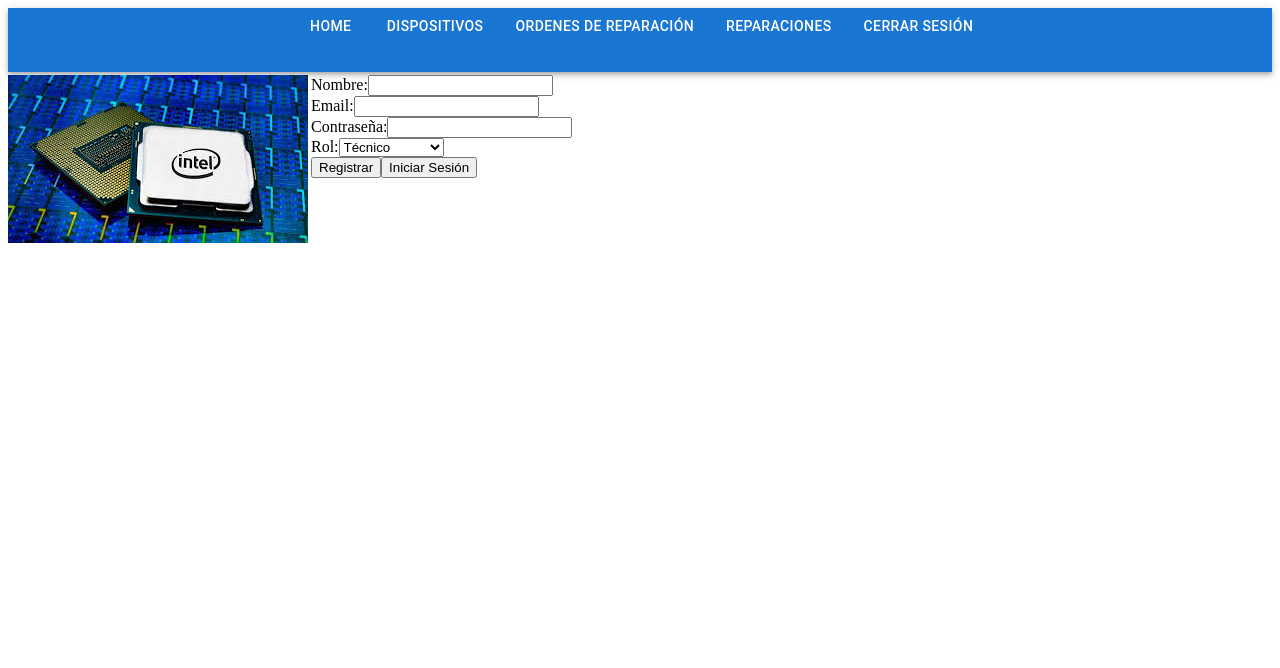
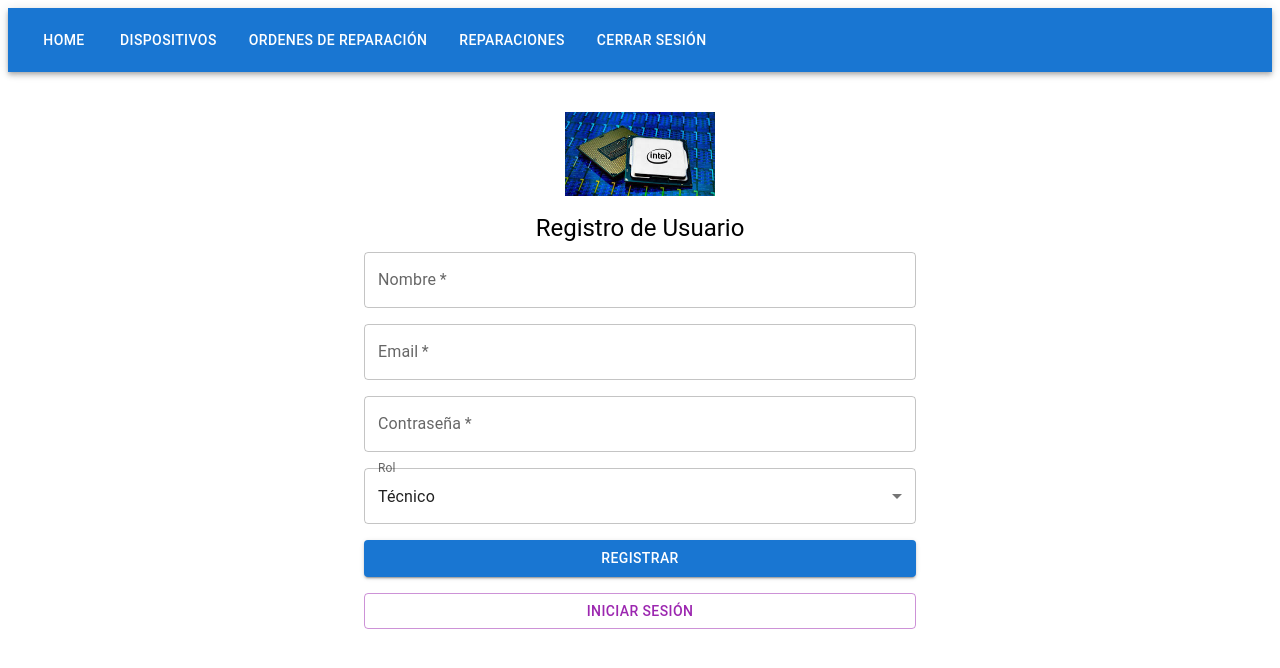
Before and after one commit to LucianoAven/EFI-API-FRONTEND, a React (Vite) app: page /register in a window 1280 px wide. Shown: the top 668 px of the page. Built offline with nearby package versions, Linux system fonts and the light colour scheme.

Commit message:
agregar estilo

```diff
--- a/src/components/Homebutton.jsx
+++ b/src/components/Homebutton.jsx
@@ -7,14 +7,14 @@ import Button from './Button';
 const HomeButton = (props) => {
 
     return (
-        <Button margin ={"10px"}>
+        <Button >
             <Box display={'flex'} flexDirection={'column'} justifyContent="center" alignItems={"center"}
                 padding={2} sx={{ color: theme => theme.palette.text.primary }}
             >
                 <Box marginBottom={4}>
                     {props.icon}
                 </Box>
-                <Typography variant={'body2'}>{props.titulo}</Typography>
+                <Typography variant="h6">{props.titulo}</Typography>
             </Box>
         </Button>
     )
--- a/src/components/detailDevice.jsx
+++ b/src/components/detailDevice.jsx
@@ -1,12 +1,15 @@
 import React, { useEffect, useState } from 'react';
 import axios from 'axios';
 import { useParams } from 'react-router-dom';
+import { Container, Typography, Paper, CircularProgress, Box, Button } from '@mui/material';
+import { useNavigate } from 'react-router-dom';
 
 const DeviceDetail = () => {
   const { id } = useParams();
   const [device, setDevice] = useState(null);
   const [loading, setLoading] = useState(true);
   const [error, setError] = useState(null);
+  const navigate = useNavigate()
 
   useEffect(() => {
     const fetchDevice = async () => {
@@ -23,18 +26,53 @@ const DeviceDetail = () => {
     fetchDevice();
   }, [id]);
 
-  if (loading) return <div>Cargando...</div>;
-  if (error) return <div>{error}</div>;
+  const handleList = () => {
+    navigate("/devices")
+  };
+
+  const handleEdit = () => {
+    navigate(`/devices/update/${id}`)
+  }
+
+  if (loading) return (
+    <Box display="flex" justifyContent="center" mt={4}>
+      <CircularProgress />
+    </Box>
+  );
+
+  if (error) return (
+    <Typography color="error" align="center" mt={4}>
+      {error}
+    </Typography>
+  );
 
   return (
-    <div>
-      <h1>Detalles del Dispositivo</h1>
-      <h2>Marca: {device.marca}</h2>
-      <p>Modelo: {device.modelo}</p>
-      <p>Tipo: {device.tipo}</p>
-      <p>Número de Serie: {device.número_serie}</p>
-      <p>Estado: {device.estado}</p>
-    </div>
+    <Container maxWidth="sm" style={{ marginTop: '2rem' }}>
+      <Paper elevation={3} style={{ padding: '2rem' }}>
+        <Typography variant="h4" gutterBottom align="center">
+          Detalles del Dispositivo
+        </Typography>
+        <Typography variant="h6">Marca: {device.marca}</Typography>
+        <Typography>Modelo: {device.modelo}</Typography>
+        <Typography>Tipo: {device.tipo}</Typography>
+        <Typography>Número de Serie: {device.número_serie}</Typography>
+        <Typography>Estado: {device.estado}</Typography>
+        <Box sx={{marginTop:"10"}}>
+          {/* <Button  variant="contained" color="primary" fullWidth onClick={handleEdit}>
+                Editar Dispositivo
+              </Button> */}
+
+              <Button
+                onClick={handleList}
+                variant="text"
+                color="secondary"
+                fullWidth
+              >
+                Volver a Dispositivos
+            </Button>
+          </Box>
+      </Paper>
+    </Container>
   );
 };
 
--- a/src/components/detailRepair.jsx
+++ b/src/components/detailRepair.jsx
@@ -1,12 +1,15 @@
 import React, { useEffect, useState } from 'react';
 import axios from 'axios';
 import { useParams } from 'react-router-dom';
+import { Container, Typography, Paper, CircularProgress, Button, Box } from '@mui/material';
+import { useNavigate } from 'react-router-dom';
 
 const RepairDetail = () => {
   const { id } = useParams();
   const [repair, setRepair] = useState(null);
   const [loading, setLoading] = useState(true);
   const [error, setError] = useState(null);
+  const navigate = useNavigate;
 
   useEffect(() => {
     const fetchRepair = async () => {
@@ -14,7 +17,7 @@ const RepairDetail = () => {
         const response = await axios.get(`http://localhost:4000/api/repairs/${id}`);
         setRepair(response.data);
       } catch (error) {
-        setError('Error al obtener los datos de la reparacion');
+        setError('Error al obtener los datos de la reparación');
       } finally {
         setLoading(false);
       }
@@ -23,16 +26,44 @@ const RepairDetail = () => {
     fetchRepair();
   }, [id]);
 
-  if (loading) return <div>Cargando...</div>;
-  if (error) return <div>{error}</div>;
+  const handleList = () => {
+    navigate("/repairs")
+  };
+
+  const handleFinalize = () => {
+    navigate(`/repairs/update/${id}`)
+  }
+
+  if (loading) return <CircularProgress />;
+  if (error) return <Typography color="error">{error}</Typography>;
 
   return (
-    <div>
-      <h1>Detalles de la reparacion</h1>
-      <p>fecha_inicio: {repair.fecha_inicio}</p>
-      <p>fecha_fin: {repair.fecha_fin}</p>
-      <p>Costo Real: {repair.costo_real}</p>
-    </div>
+    <Container maxWidth="sm" style={{ marginTop: '2rem' }}>
+      <Paper elevation={3} style={{ padding: '2rem' }}>
+        <Typography variant="h4" gutterBottom>Detalles de la reparación</Typography>
+        <Typography>Dispositivo: {repair.ordenReparacion.dispositivo.marca} {repair.ordenReparacion.dispositivo.modelo}</Typography>
+        <Typography>Problema Reportado: {repair.ordenReparacion.problema_reportado}</Typography>
+        <Typography>Técnico: {repair.ordenReparacion.tecnico.name}</Typography>
+        <Typography>Fecha de Inicio: {repair.fecha_inicio}</Typography>
+        <Typography>Fecha de Fin: {repair.fecha_fin}</Typography>
+        <Typography>Estado: {repair.ordenReparacion.dispositivo.estado}</Typography>
+        <Typography>Costo Real: {repair.costo_real}</Typography>
+        <Box sx={{marginTop:"10"}}>
+          {/* <Button  variant="contained" color="primary" fullWidth onClick={handleFinalize}>
+              Marcar Reparación como Finalizada
+          </Button> */}
+
+          <Button
+            onClick={handleList}
+            variant="text"
+            color="secondary"
+            fullWidth
+          >
+            Volver a Reparaciones
+        </Button>
+        </Box>
+      </Paper>
+    </Container>
   );
 };
 
--- a/src/components/detailRepairOrder.jsx
+++ b/src/components/detailRepairOrder.jsx
@@ -1,12 +1,15 @@
 import React, { useEffect, useState } from 'react';
 import axios from 'axios';
 import { useParams } from 'react-router-dom';
+import { Container, Typography, Paper, CircularProgress, Button, Box } from '@mui/material';
+import { useNavigate } from 'react-router-dom';
 
 const RepairOrderDetail = () => {
   const { id } = useParams();
   const [repairOrder, setRepairOrder] = useState(null);
   const [loading, setLoading] = useState(true);
   const [error, setError] = useState(null);
+  const navigate = useNavigate()
 
   useEffect(() => {
     const fetchRepairOrder = async () => {
@@ -23,18 +26,43 @@ const RepairOrderDetail = () => {
     fetchRepairOrder();
   }, [id]);
 
-  if (loading) return <div>Cargando...</div>;
-  if (error) return <div>{error}</div>;
+  const handleList = () => {
+    navigate("/repair-orders")
+  };
+
+  const handleEdit = () => {
+    navigate(`/repair-orders/update/${id}`)
+  }
+
+  if (loading) return <CircularProgress />;
+  if (error) return <Typography color="error">{error}</Typography>;
 
   return (
-    <div>
-      <h1>Detalles de la orden de reparacion</h1>
-      <p>Fecha: {repairOrder.fecha}</p>
-      <p>problema_reportado: {repairOrder.problema_reportado}</p>
-      <p>Dispositivo: {repairOrder.id_dispositivo}</p>
-      <p>Usuario: {repairOrder.id_usuario}</p>
-      <p>Costo estimado: {repairOrder.costo_estimado}</p>
-    </div>
+    <Container maxWidth="sm" style={{ marginTop: '2rem' }}>
+      <Paper elevation={3} style={{ padding: '2rem' }}>
+        <Typography variant="h4" gutterBottom>Detalles de la orden de reparación</Typography>
+        <Typography>Fecha: {repairOrder.fecha}</Typography>
+        <Typography>Problema Reportado: {repairOrder.problema_reportado}</Typography>
+        <Typography>Dispositivo: {repairOrder.dispositivo.marca} {repairOrder.dispositivo.modelo}</Typography>
+        <Typography>Técnico: {repairOrder.tecnico.name}</Typography>
+        <Typography>Costo estimado: {repairOrder.costo_estimado}</Typography>
+        <Typography>Estado: {repairOrder.dispositivo.estado}</Typography>
+        <Box sx={{marginTop:"10"}}>
+          {/* <Button  variant="contained" color="primary" fullWidth onClick={handleEdit}>
+                Editar Order de Reparación
+              </Button> */}
+
+              <Button
+                onClick={handleList}
+                variant="text"
+                color="secondary"
+                fullWidth
+              >
+                Volver a Ordenes de Reparación
+            </Button>
+          </Box>
+      </Paper>
+    </Container>
   );
 };
 
--- a/src/views/Devices/UpdateDeviceForm.jsx
+++ b/src/views/Devices/UpdateDeviceForm.jsx
@@ -3,10 +3,12 @@ import React, { useState, useEffect } from "react";
 import axios from "axios";
 import { TextField, Button, Box, Typography } from "@mui/material";
 import { useParams } from 'react-router-dom';
+import { useNavigate } from "react-router-dom";
 
 const UpdateDeviceForm= () => {
     const { id } = useParams();
     const [deviceData, setDeviceData] = useState(null);
+    const navigate = useNavigate()
 
     useEffect(() => {
         const fetchDeviceData = async () => {
@@ -30,6 +32,7 @@ const UpdateDeviceForm= () => {
         try {
             await axios.put(`http://localhost:4000/api/devices/${id}`, deviceData);
             alert("Dispositivo actualizado correctamente");
+            navigate(`/devices/${id}`)
         } catch (error) {
             console.error("Error al actualizar el dispositivo:", error);
         }
--- a/src/views/Home.jsx
+++ b/src/views/Home.jsx
@@ -1,28 +1,31 @@
 import { NavLink } from 'react-router-dom';
 import HomeButton from '../components/Homebutton';
 import DevicesIcon from '@mui/icons-material/Devices';
+import DevicesOutlinedIcon from '@mui/icons-material/DevicesOutlined';
 import EventNoteIcon from '@mui/icons-material/EventNote';
-import BuildIcon from '@mui/icons-material/Build';
-import { Box, Typography} from '@mui/material';
+import EventNoteOutlinedIcon from '@mui/icons-material/EventNoteOutlined';
+import BuildOutlinedIcon from '@mui/icons-material/BuildOutlined';
+import HandymanOutlinedIcon from '@mui/icons-material/HandymanOutlined';
+import { Box, Typography, Container} from '@mui/material';
 export default function Home() {
     return (
-        <>
-            <Typography variant="h5" component="div" sx={{ m: 2 }}>
+        <Container  >
+            {/* <Typography variant="h3"  sx={{ m: 5 }}>
             Nuestro servicios de reparación
-        </Typography>
-            <Box display={"flex"}>
-                <NavLink to="/devices">
-                    <HomeButton titulo={"Dispositivos"} icon={<DevicesIcon sx={{ fontSize: "2.5rem" }}/>}/>
+            </Typography> */}
+            <Box sx={{ display: 'flex',  alignItems: 'center', mt: 20,ml:10, gap: '1rem 5rem'}}>
+                <NavLink to="/devices" >
+                    <HomeButton titulo={"Dispositivos"} icon={<DevicesOutlinedIcon sx={{ fontSize: "15rem" }}/>}/>
                 </NavLink>
                 <NavLink to="repair-orders">
-                    <HomeButton titulo={"Ordenes de reparación"} icon={<EventNoteIcon sx={{ fontSize: "2.5rem" }}/>}/>
+                    <HomeButton titulo={"Ordenes de reparación"} icon={<EventNoteOutlinedIcon sx={{ fontSize: "15rem" }}/>}/>
                 </NavLink>
                 <NavLink to="/repairs">
-                <HomeButton titulo={"Reparaciones"} icon={<BuildIcon sx={{ fontSize: "2.5rem" }}/>}/>
+                <HomeButton titulo={"Reparaciones"} icon={<HandymanOutlinedIcon sx={{ fontSize: "15rem" }}/>}/>
                 </NavLink>
 
             </Box>
-        </>
+        </Container>
     );
 };
 
--- a/src/views/Login.jsx
+++ b/src/views/Login.jsx
@@ -1,70 +1,67 @@
-import { useState } from "react";
+import React, { useState, useContext } from "react";
 import axios from "axios";
-import Input from "../components/Input.jsx";
-import { useContext } from "react";
+import { TextField, Button, Box, Typography, Container, Stack } from "@mui/material";
 import AuthContext from "../context/AuthContext.jsx";
 import { useNavigate } from "react-router-dom";
 
 export default function Login() {
-  const [user, setUser] = useState({
-    email: "",
-    password: "",
-  });
   const { login } = useContext(AuthContext);
   const [email, setEmail] = useState("");
   const [password, setPassword] = useState("");
-  const navigate = useNavigate()
-
-  const handleChange = (e) => {
-    setUser({
-      ...user,
-      [e.target.name]: e.target.value,
-    });
-  };
-
-  const handleLogin = () => {
-    axios
-      .post("http://localhost:4000/api/users/login", {
-        email: user.email,
-        password: user.password,
-      })
-      .then((data) => console.log(data))
-      .catch((error) => console.error(error));
-  };
+  const navigate = useNavigate();
 
   const handleSubmit = async (e) => {
     e.preventDefault();
     await login(email, password);
   };
-const handleNavigate = () =>{
-  navigate("/register")
-}
 
+  const handleNavigate = () => {
+    navigate("/register");
+  };
 
   return (
-    <div>
+    <Container maxWidth="xs">
+      <Box sx={{ mt: 8, p: 3, boxShadow: 3, borderRadius: 2 }}>
+        <Typography variant="h5" align="center" gutterBottom>
+          Iniciar Sesión
+        </Typography>
+
         <form onSubmit={handleSubmit}>
-        <Input
-          id="email"
+          <Stack spacing={2}>
+            <TextField
               label="Email"
-          name="email"
-          placeholder="Ingrese su correo electrónico"
-          type="text"
-          onChange= {(e) => setEmail(e.target.value)}
+              variant="outlined"
+              fullWidth
+              type="email"
+              value={email}
+              onChange={(e) => setEmail(e.target.value)}
+              required
             />
-        <Input
-          id="password"
+            <TextField
               label="Contraseña"
-          name="password"
-          placeholder="Ingese su contraseña"
+              variant="outlined"
+              fullWidth
               type="password"
+              value={password}
               onChange={(e) => setPassword(e.target.value)}
+              required
             />
 
-        <button type="submit">Ingresar</button>
+            <Button type="submit" variant="contained" color="primary" fullWidth>
+              Ingresar
+            </Button>
 
-        <button onClick={handleNavigate}>Registrarse</button>
+            <Button
+              onClick={handleNavigate}
+              variant="text"
+              color="secondary"
+              fullWidth
+            >
+              Registrarse
+            </Button>
+          </Stack>
         </form>
-    </div>
+      </Box>
+    </Container>
   );
 }
--- a/src/views/Orders/OrdersList.jsx
+++ b/src/views/Orders/OrdersList.jsx
@@ -50,7 +50,7 @@ const Action = (props) =>{
     if (action === 'delete') {
       deleteOrder(selectedOrder.id)
     } else if (action === 'edit') {
-      console.log('Editar orden:', selectedOrder);
+      navigate(`/repair-orders/update/${selectedOrder.id}`);
     } else if (action === 'details') {
       navigate(`/repair-orders/${selectedOrder.id}`);
     } else if (action === 'createRepair') {
--- a/src/views/Orders/UpdateRepairOrderForm.jsx
+++ b/src/views/Orders/UpdateRepairOrderForm.jsx
@@ -3,14 +3,15 @@ import React, { useState, useEffect } from "react";
 import axios from "axios";
 import { TextField, Button, Box, Typography, MenuItem, Select, InputLabel, FormControl } from "@mui/material";
 import { useParams } from 'react-router-dom';
+import { useNavigate } from "react-router-dom";
 
 const UpdateRepairOrderForm = () => {
     const { id } = useParams();
     const [orderData, setOrderData] = useState(null);
     const [technicians, setTechnicians] = useState([]);
+    const navigate = useNavigate()
 
     useEffect(() => {
-        // Obtener datos de la orden de reparación
         const fetchOrderData = async () => {
             try {
                 const response = await axios.get(`http://localhost:4000/api/orders/${id}`);
@@ -19,7 +20,6 @@ const UpdateRepairOrderForm = () => {
                 console.error("Error al obtener los datos de la orden:", error);
             }
         };
-        // Obtener lista de técnicos
         const fetchTechnicians = async () => {
             try {
                 const response = await axios.get("http://localhost:4000/api/users?role=tecnico");
@@ -42,6 +42,7 @@ const UpdateRepairOrderForm = () => {
         try {
             await axios.put(`http://localhost:4000/api/orders/${id}`, orderData);
             alert("Orden de reparación actualizada correctamente");
+            navigate(`/repair-orders/${id}`)
         } catch (error) {
             console.error("Error al actualizar la orden de reparación:", error);
         }
--- a/src/views/Register.jsx
+++ b/src/views/Register.jsx
@@ -1,8 +1,7 @@
-import { useState } from "react";
+import React, { useState } from "react";
 import axios from "axios";
 import { validateName, validateEmail, validatePassword } from "../validations";
-import Input from "../components/Input.jsx";
-import "./register.css";
+import { TextField, Button, Box, Typography, Container, MenuItem, Select, InputLabel, FormControl, Stack } from "@mui/material";
 import dispositivo from "../assets/images.jpeg";
 import { useNavigate } from "react-router-dom";
 
@@ -14,11 +13,9 @@ export default function Register() {
     role: "tecnico"
   });
 
-
   const [error, setError] = useState(null);
   const [success, setSuccess] = useState(null);
-
-const navigate = useNavigate()
+  const navigate = useNavigate();
 
   const handleChange = (e) => {
     const { name, value } = e.target;
@@ -28,100 +25,85 @@ const handleChange = (e) => {
     });
   };
 
-  const validateRegister = () => {
-    const newErrors = {
-      name: !user.name.trim()
-        ? "El nombre es requerido"
-        : !validateName(user.name)
-        ? "El nombre solo puede contener letras"
-        : "",
-      phoneNumber: !user.phoneNumber.trim()
-        ? "El número de teléfono es requerido"
-        : "",
-      email: !user.email.trim()
-        ? "El Email es requerido"
-        : !validateEmail(user.email)
-        ? "El formato ingresado en el Email no es válido"
-        : "",
-      password: !user.password.trim()
-        ? "La contraseña es requerida"
-        : user.password.length < 8
-        ? "La contraseña debe tener al menos ocho caracteres"
-        : user.password.length > 32
-        ? "La contraseña debe tener menos de 32 caracteres"
-        : !validatePassword(user.password)
-        ? "La contraseña debe contener al menos una letra mayúscula, una letra minúscula, un número y un caracter especial"
-        : "",
-      passwordRepeat: !user.passwordRepeat.trim()
-        ? "La contraseña es requerida"
-        : user.passwordRepeat !== user.password
-        ? "Las contraseñas deben coincidir"
-        : "",
-    };
-    setErrors(newErrors);
-    const hasErrors = Object.values(newErrors).some(
-      (error) => error.trim() !== ""
-    );
-    return !hasErrors;
-  };
-
-
   const handleSubmit = async (e) => {
     e.preventDefault();
     try {
-        const response = await axios.post("http://localhost:4000/api/users", formData);
+      await axios.post("http://localhost:4000/api/users", formData);
       setSuccess("Usuario creado exitosamente");
       setError(null);
-        navigate("/login")
+      navigate("/login");
     } catch (err) {
       setError("Error al crear el usuario");
       setSuccess(null);
     }
   };
 
-const handleNavigate = () =>{
-  navigate("/login")
-}
-
+  const handleNavigate = () => {
+    navigate("/login");
+  };
 
   return (
-    <div className="container">
-      <div>
-        <img src={dispositivo} />
-      </div>
+    <Container maxWidth="sm">
+      <Box sx={{ display: 'flex', flexDirection: 'column', alignItems: 'center', mt: 5 }}>
+        <Box component="img" src={dispositivo} alt="dispositivo" sx={{ width: 150, mb: 2 }} />
 
-      <div>
-        <form onSubmit={handleSubmit}>
-                <label>
-                    Nombre:
-                    <input type="text" name="name" value={formData.name} onChange={handleChange} required />
-                </label>
-                <br />
-                <label>
-                    Email:
-                    <input type="email" name="email" value={formData.email} onChange={handleChange} required />
-                </label>
-                <br />
-                <label>
-                    Contraseña:
-                    <input type="password" name="password" value={formData.password} onChange={handleChange} required />
-                </label>
-                <br />
-                <label>
-                    Rol:
-                    <select name="role" value={formData.role} onChange={handleChange} required>
-                        <option value="tecnico">Técnico</option>
-                        <option value="admin">Administrador</option>
-                    </select>
-                </label>
-                <br />
-                <button type="submit">Registrar</button>
+        <Typography variant="h5" component="h1" gutterBottom>
+          Registro de Usuario
+        </Typography>
 
-                <button onClick={handleNavigate}>Iniciar Sesión</button>
-            </form>
-            {error && <p style={{ color: "red" }}>{error}</p>}
-            {success && <p style={{ color: "green" }}>{success}</p>}
-      </div>
-    </div>
+        <Box component="form" onSubmit={handleSubmit} sx={{ width: '100%' }}>
+          <Stack spacing={2}>
+            <TextField
+              label="Nombre"
+              name="name"
+              value={formData.name}
+              onChange={handleChange}
+              fullWidth
+              required
+            />
+            <TextField
+              label="Email"
+              name="email"
+              value={formData.email}
+              onChange={handleChange}
+              fullWidth
+              required
+              type="email"
+            />
+            <TextField
+              label="Contraseña"
+              name="password"
+              value={formData.password}
+              onChange={handleChange}
+              fullWidth
+              required
+              type="password"
+            />
+            <FormControl fullWidth>
+              <InputLabel>Rol</InputLabel>
+              <Select
+                name="role"
+                value={formData.role}
+                onChange={handleChange}
+                required
+              >
+                <MenuItem value="tecnico">Técnico</MenuItem>
+                <MenuItem value="admin">Administrador</MenuItem>
+              </Select>
+            </FormControl>
+
+            <Button type="submit" variant="contained" color="primary" fullWidth>
+              Registrar
+            </Button>
+            <Button onClick={handleNavigate} variant="outlined" color="secondary" fullWidth>
+              Iniciar Sesión
+            </Button>
+          </Stack>
+        </Box>
+
+        {error && <Typography color="error" mt={2}>{error}</Typography>}
+        {success && <Typography color="success.main" mt={2}>{success}</Typography>}
+      </Box>
+    </Container>
   );
 }
```
Lines whose indentation alone changed are shown as unchanged.
